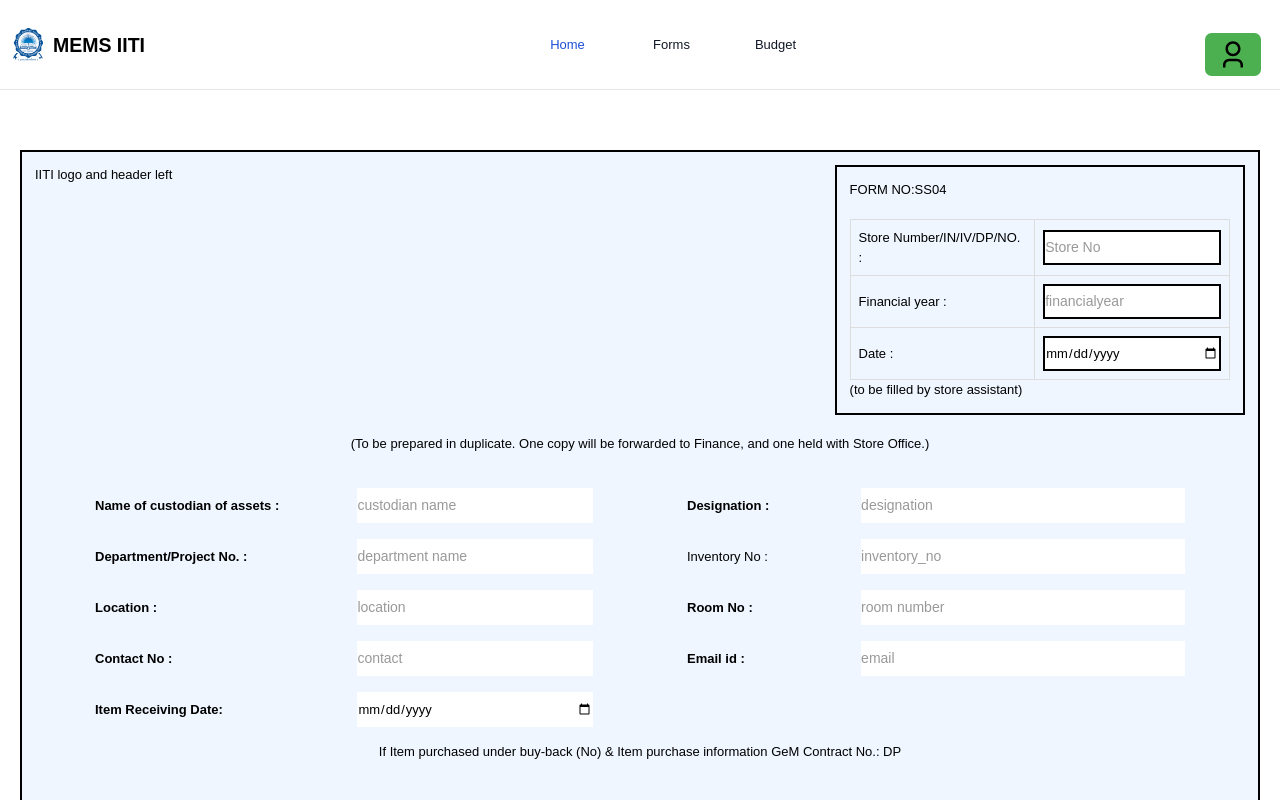
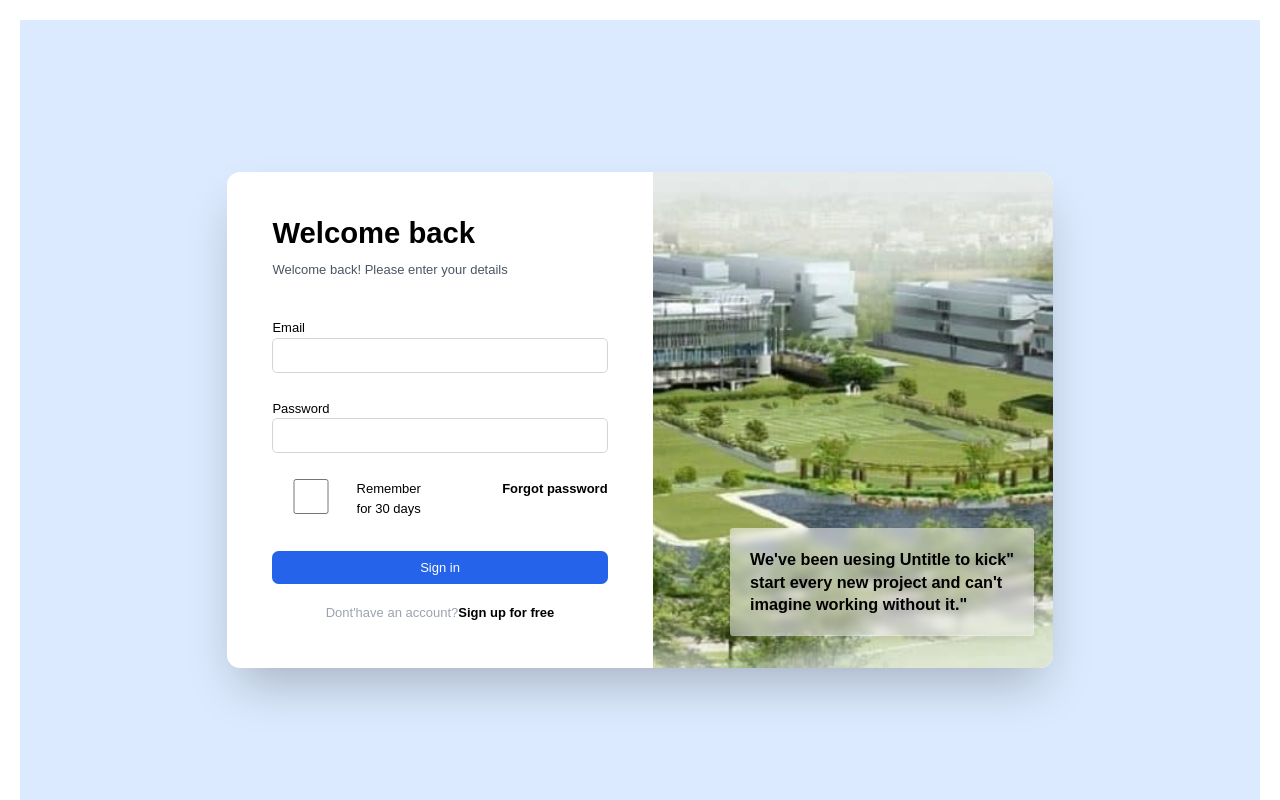
Before and after one commit to LED-0102/CS208, a React (Create React App) app in the folder FrontEnd/client/: page /SS04 in a window 1280 px wide. Built offline with nearby package versions, Linux system fonts and the light colour scheme; no server answers.

Commit message:
routes to be set after login task done

```diff
--- a/FrontEnd/client/src/App.js
+++ b/FrontEnd/client/src/App.js
@@ -1,5 +1,5 @@
 import './App.css';
-import { Routes, Route } from "react-router-dom";
+import { Routes, Route} from "react-router-dom";
 import FacultyHome from './pages/HomePages/FacultyHome/FacultyHome';
 import StudentHome from './pages/HomePages/StudentHome/StudentHome';
 import FirstFormofPurchase from './pages/PurchasePages/FirstFormofPurchase';
@@ -25,19 +25,24 @@ import Forms from './pages/Forms/Forms';
 import Anavbar from './components/Navbar/Anavbar';
 import CompleteProfile from './pages/ProfileRelated/CompleteProfile';
 import DisplayProfile from './pages/ProfileRelated/DisplayProfile';
+import { useState } from 'react';
+
+function App() {
 
 
-function App() {
+  const[authenticated , setAuthenticated]=useState(false);
+
   return (
 
     <>
-      <Anavbar />
-      <div className='mt-40 h-0'></div>
+      {authenticated ? (<Anavbar />) : (<div></div>)}
+      {authenticated ? (<div className='mt-40 h-0'></div>) : (<div></div>)}
+      {authenticated ? (
         <Routes>
         <Route exact path="/" element={ <Home/> } />
           <Route exact path="/home" element={ <Home/> } />
           <Route exact path="/Forms" element={ <Forms /> } />
-          <Route exact path="/login" element={ <Login/> } />
+          <Route exact path="/login" element={ <Login setAuthenticated={setAuthenticated} /> } />
           {/* <Route exact path="/login2" element={ <ModalComponentLogIn /> } /> */}
           <Route exact path="/completeprofile" element={ <CompleteProfile /> } />
           <Route exact path="/displayprofile" element={ <DisplayProfile /> } />
@@ -67,8 +72,46 @@ function App() {
           <Route exact path="/availableForms" element={ <Selectform /> } />
 
         </Routes>
+      ):(
+        <Routes>
+         <Route exact path="/" element={ <Login setAuthenticated={setAuthenticated} /> } />
+           <Route exact path="/home" element={ <Login setAuthenticated={setAuthenticated} /> } />
+           <Route exact path="/Forms" element={ <Login setAuthenticated={setAuthenticated} /> } />
+           <Route exact path="/login" element={ <Login setAuthenticated={setAuthenticated} /> } />
+           <Route exact path="/completeprofile" element={ <Login setAuthenticated={setAuthenticated} /> } />
+           <Route exact path="/displayprofile" element={ <Login setAuthenticated={setAuthenticated} /> } />
+           <Route exact path="/signup" element={ <SignUp/> } />
+
+           <Route exact path="/facultyHome" element={ <Login setAuthenticated={setAuthenticated} /> } />
+
+           <Route exact path="/StudentHome" element={ <Login setAuthenticated={setAuthenticated} /> } />
+
+           <Route exact path="/faculty/purchase/ff" element={ <Login setAuthenticated={setAuthenticated} /> } />
+           <Route exact path="/SS04" element={ <Login setAuthenticated={setAuthenticated} /> } />
+           <Route exact path="/SS01" element={ <Login setAuthenticated={setAuthenticated} /> } />
+           <Route exact path="/MM04" element={ <Login setAuthenticated={setAuthenticated} /> } />
+           <Route exact path="/Furniture" element={ <Login setAuthenticated={setAuthenticated} /> } />
+           <Route exact path="/search" element={ <Login setAuthenticated={setAuthenticated} /> } />
+           <Route exact path="/pfh" element={ <Login setAuthenticated={setAuthenticated} /> } />
+           <Route exact path="/nfh" element={ <Login setAuthenticated={setAuthenticated} /> } />
+           <Route exact path="/e01" element={ <Login setAuthenticated={setAuthenticated} /> } />
+           <Route exact path="/r1" element={ <Login setAuthenticated={setAuthenticated} /> } />
+           <Route exact path="/displayPendingForm" element={ <Login setAuthenticated={setAuthenticated} /> } />
+           <Route exact path="/displaySeekingForm" element={ <Login setAuthenticated={setAuthenticated} /> } />
+           <Route exact path="/displayPreviousForm" element={ <Login setAuthenticated={setAuthenticated} /> } />
+           <Route exact path="/displayPendingForm/:formName/:formId" element={ <Login setAuthenticated={setAuthenticated} /> } />
+           <Route exact path="/displaySeekingForm/:formName/:formId" element={ <Login setAuthenticated={setAuthenticated} /> } />
+           <Route exact path="/displayPreviousForm/:formName/:formId" element={ <Login setAuthenticated={setAuthenticated} /> } />
+
+           <Route exact path="/availableForms" element={ <Login setAuthenticated={setAuthenticated} /> } />
+
+         </Routes>
+      )}
+
 
     </>
+
+
   );
 }
 
--- a/FrontEnd/client/src/components/LoginSignup/Login.js
+++ b/FrontEnd/client/src/components/LoginSignup/Login.js
@@ -12,7 +12,7 @@ import "./login.css"
 import Typography from '@mui/material/Typography'
 
 
-const LoginSignup = () => {
+const LoginSignup = (props) => {
   const [action,setAction]=useState("Sign Up");
   const [server_error, setServerError] = useState(null);
   const navigate = useNavigate();
@@ -34,9 +34,15 @@ const LoginSignup = () => {
     console.log("formdata",post)
 
     try {
-      const response = await axios.post(`${globalUrl}/v1/auth/login`, post, {
+      let response={}
+      try {
+          response = await axios.post(`${globalUrl}/v1/auth/login`, post, {
           withCredentials: true,
       });
+        props.setAuthenticated(true);
+      } catch (error) {
+        console.log("jaik")
+      }
       if(response.error){
         setServerError(response.error.data);
       }
@@ -44,12 +50,16 @@ const LoginSignup = () => {
           console.log("Here");
           console.log("Response.headers", response.headers);
 
-            if (response.headers['set-cookie']){
-                console.log("Inside");
-                const cookieValue = response.headers['set-cookie'][0];
-                localStorage.setItem('jwt', cookieValue);
-                console.log('Cookie set: ');
+            const storedCookie=document.cookie;
+            if(storedCookie){
+              console.log("jai shree ram");
             }
+            // if (response.headers['set-cookie']){
+            //     console.log("Inside");
+            //     const cookieValue = response.headers['set-cookie'][0];
+            //     localStorage.setItem('jwt', cookieValue);
+            //     console.log('Cookie set: ');
+            // }
             console.log(response);
             navigate("/");
             console.log(document.cookie)
@@ -120,13 +130,13 @@ const LoginSignup = () => {
             <Link className="cursor-pointer"><span className="font-bold text-md">Forgot password</span></Link>
           </div>
 
-          <button
+          <Link to="/home"><button
             className="w-full font-normal text-base bg-blue-600 text-white p-2 rounded-lg mb-6 hover:bg-blue-800 hover:font-bold hover:text-lg"
             type="submit"
             onClick={(e) => handleSubmit(e)}
           >
             Sign in
-          </button>
+          </button></Link>
           {server_error!=null?<Typography style = {{fontSize:12, color:"red", paddingLeft:10}}>Invalid Email or Password</Typography>:""}
           </form>
           {/* <button
--- a/FrontEnd/client/src/pages/SS04/SSform.js
+++ b/FrontEnd/client/src/pages/SS04/SSform.js
@@ -181,6 +181,7 @@ const handleChangeTable = (event, index, key) => {
         headers: headersObject,
         body: JSON.stringify(updatedFormData)
       });
+      console.log(headersObject)
       console.log(response)
       if (response.statusCode === 401) {
         console.log("Failed");
```
